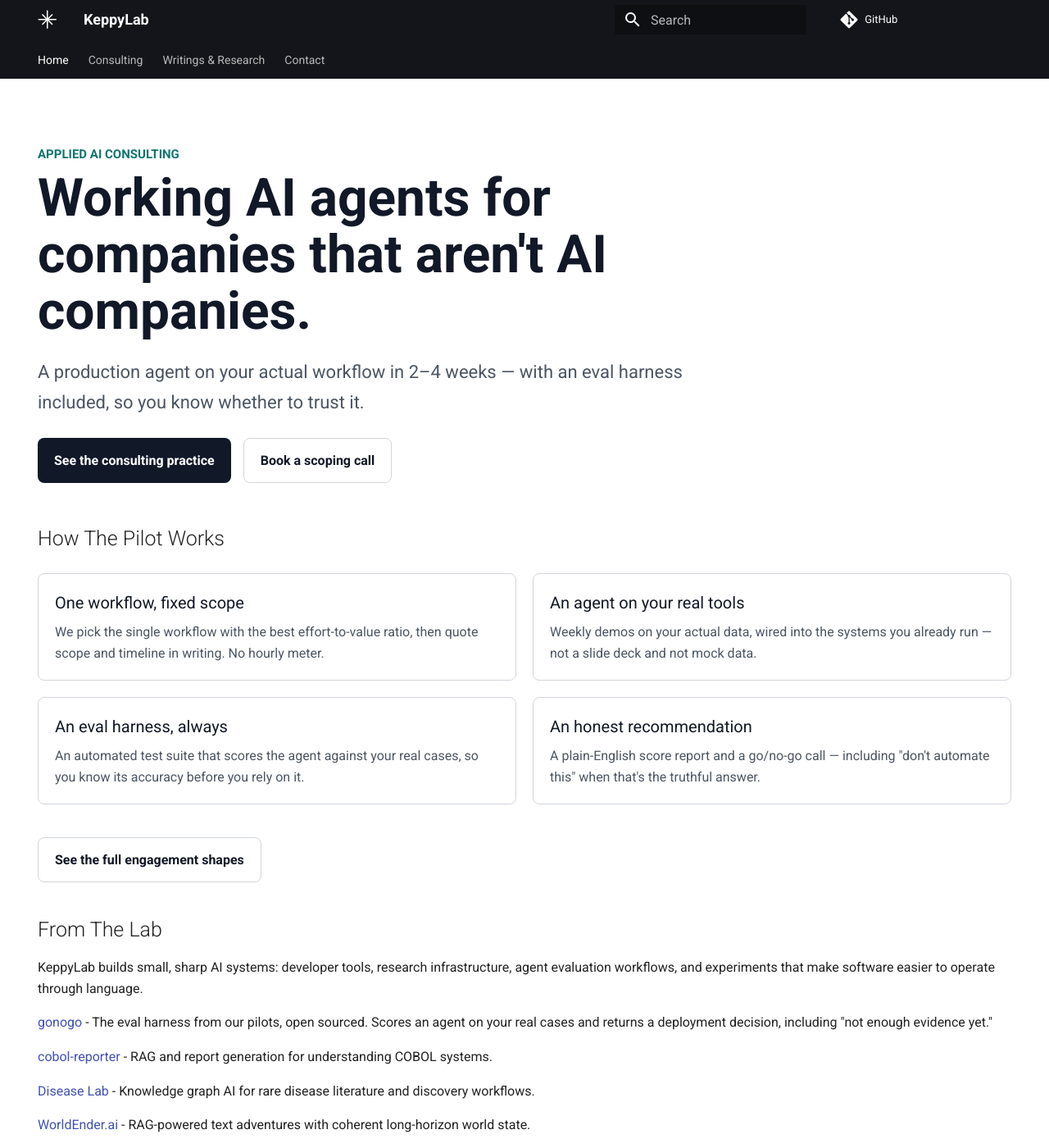
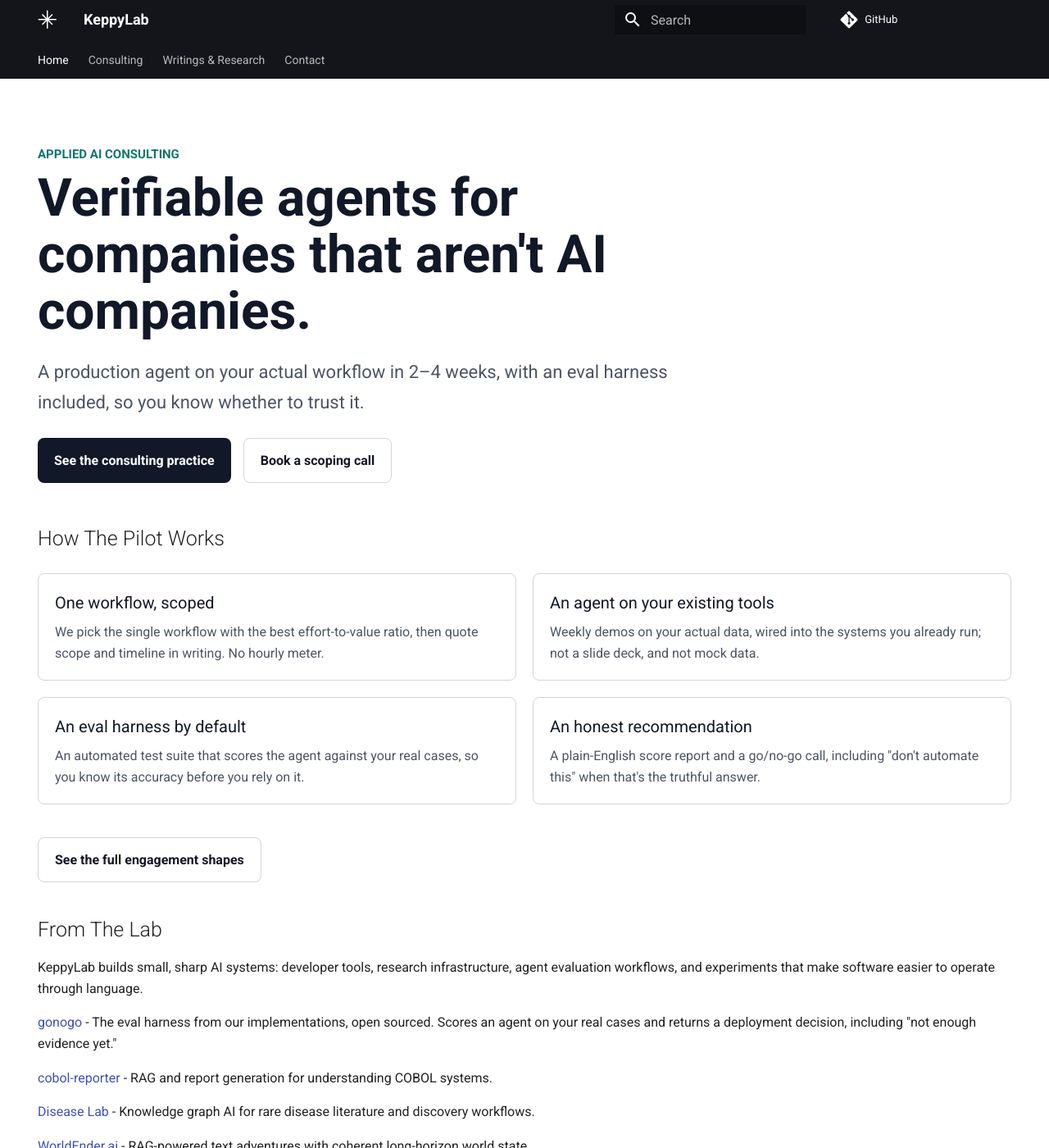
Before and after one commit to keppy/KeppyLab, an MkDocs documentation site: the page built from docs/index.md, in a window 1280 px wide and 1400 px high. Shown: the whole window at 82% size. Built offline with MkDocs 1.6.1 and Material for MkDocs 9.7.7, drawn with Linux system fonts in a browser that asks for light colours; comment, search, counter and statistics services are not loaded; some of the changed text lies outside the part shown.

Commit message:
updates to prose

```diff
--- a/docs/index.md
+++ b/docs/index.md
@@ -9,9 +9,9 @@ hide:
 <section class="kl-hero kl-hero-lead">
   <div class="kl-hero-copy">
     <p class="kl-eyebrow">Applied AI consulting</p>
-    <h1>Working AI agents for companies that aren't AI companies.</h1>
+    <h1>Verifiable agents for companies that aren't AI companies.</h1>
     <p class="kl-lede">
-      A production agent on your actual workflow in 2–4 weeks — with an eval harness included,
+      A production agent on your actual workflow in 2–4 weeks, with an eval harness included,
       so you know whether to trust it.
     </p>
     <div class="kl-actions">
@@ -25,20 +25,20 @@ hide:
 
 <div class="kl-feature-grid">
   <article>
-    <h3>One workflow, fixed scope</h3>
+    <h3>One workflow, scoped</h3>
     <p>We pick the single workflow with the best effort-to-value ratio, then quote scope and timeline in writing. No hourly meter.</p>
   </article>
   <article>
-    <h3>An agent on your real tools</h3>
-    <p>Weekly demos on your actual data, wired into the systems you already run — not a slide deck and not mock data.</p>
+    <h3>An agent on your existing tools</h3>
+    <p>Weekly demos on your actual data, wired into the systems you already run; not a slide deck, and not mock data.</p>
   </article>
   <article>
-    <h3>An eval harness, always</h3>
+    <h3>An eval harness by default</h3>
     <p>An automated test suite that scores the agent against your real cases, so you know its accuracy before you rely on it.</p>
   </article>
   <article>
     <h3>An honest recommendation</h3>
-    <p>A plain-English score report and a go/no-go call — including "don't automate this" when that's the truthful answer.</p>
+    <p>A plain-English score report and a go/no-go call, including "don't automate this" when that's the truthful answer.</p>
   </article>
 </div>
 
@@ -48,7 +48,7 @@ hide:
 
 KeppyLab builds small, sharp AI systems: developer tools, research infrastructure, agent evaluation workflows, and experiments that make software easier to operate through language.
 
-[gonogo](https://github.com/keppy/gonogo) - The eval harness from our pilots, open sourced. Scores an agent on your real cases and returns a deployment decision, including "not enough evidence yet."
+[gonogo](https://github.com/keppy/gonogo) - The eval harness from our implementations, open sourced. Scores an agent on your real cases and returns a deployment decision, including "not enough evidence yet."
 
 [cobol-reporter](https://github.com/keppy/cobol-reporter) - RAG and report generation for understanding COBOL systems.
 
@@ -62,7 +62,7 @@ KeppyLab builds small, sharp AI systems: developer tools, research infrastructur
 
 <div class="kl-newsletter">
   <form action="https://app.loops.so/api/newsletter-form/clw02o2mi010kgpl3nac0bbiv" method="POST">
-    <label for="newsletter-email">KeppyLab AI notes</label>
+    <label for="newsletter-email">KeppyLab weekly notes</label>
     <div>
       <input type="hidden" name="userGroup" value="AI">
       <input id="newsletter-email" name="email" type="email" placeholder="you@example.com" required>
```
Also changed, not shown: docs/blog/posts/your-agent-eval-is-lying-to-you.md (+5 -3 lines), docs/consulting.md (+11 -11 lines).
